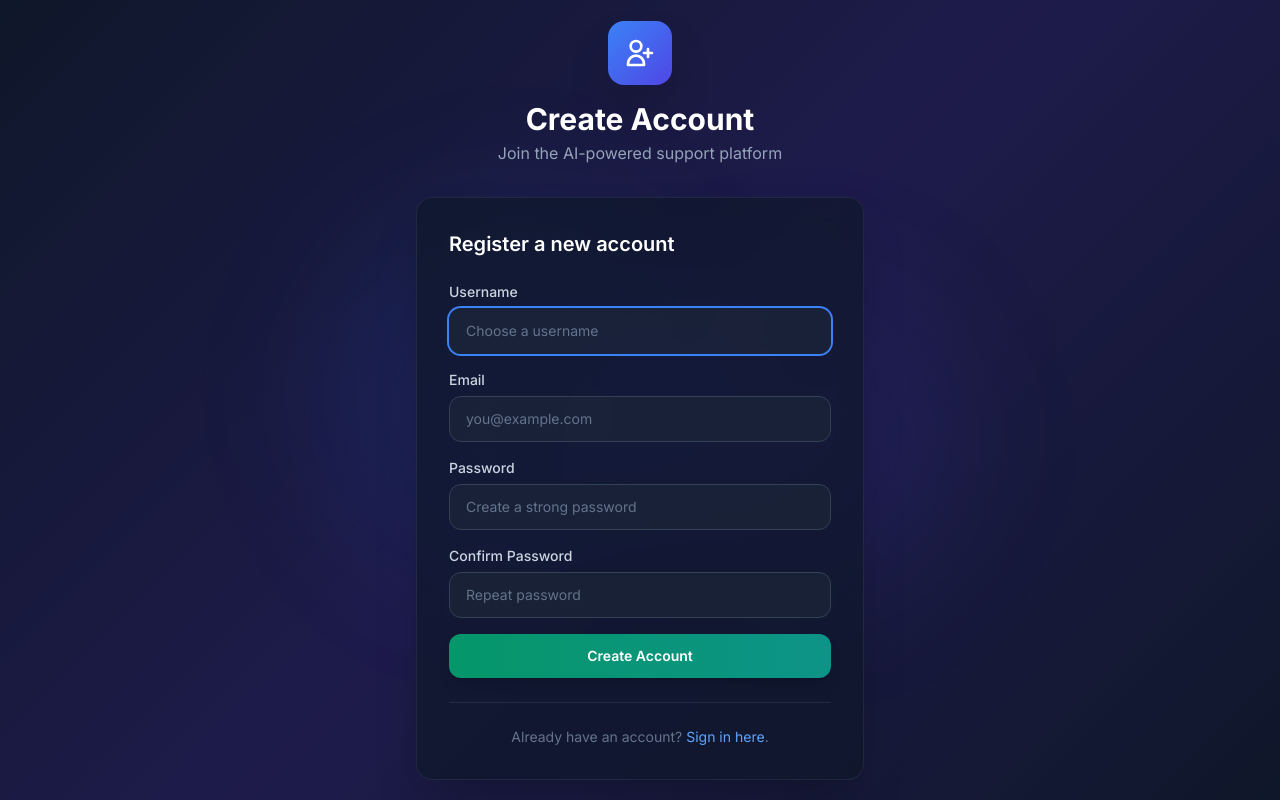
After one commit to OPJASH448/AI-Customer-Support, a Django app: page /signup/ in a window 1280 px wide. The commit adds this page. Run offline with Django 4.2, Linux system fonts and the light colour scheme; parts of the project's set-up code (start-up, migrations or seed data) failed here and were passed over; some libraries are stand-ins or nearby versions.

Commit message:
feat(frontend): Add signup workflow

```diff
--- a/frontend/urls.py
+++ b/frontend/urls.py
@@ -9,5 +9,6 @@ urlpatterns = [
     path('dashboard/', views.dashboard_view, name='dashboard'),
     path('documents/', views.documents_view, name='documents'),
     path('login/',   views.login_view,    name='login'),
+    path('signup/',  views.signup_view,   name='signup'),
     path('logout/',  views.logout_view,   name='logout'),
 ]
--- a/frontend/views.py
+++ b/frontend/views.py
@@ -43,6 +43,35 @@ def logout_view(request):
     return redirect('frontend:login')
 
 
+@require_http_methods(['GET', 'POST'])
+def signup_view(request):
+    """Sign up page — register a new user and log them in."""
+    if request.user.is_authenticated:
+        return redirect('frontend:chat')
+
+    error = None
+    if request.method == 'POST':
+        username = request.POST.get('username', '').strip()
+        email = request.POST.get('email', '').strip()
+        password = request.POST.get('password', '')
+        password_confirm = request.POST.get('password_confirm', '')
+
+        if not username or not email or not password:
+            error = "All fields are required."
+        elif password != password_confirm:
+            error = "Passwords do not match."
+        elif User.objects.filter(username=username).exists():
+            error = "Username already exists."
+        else:
+            # Create the user
+            user = User.objects.create_user(username=username, email=email, password=password)
+            # Log the user in
+            login(request, user)
+            return redirect('frontend:chat')
+
+    return render(request, 'signup.html', {'error': error})
+
+
 @login_required(login_url='/login/')
 def chat_view(request):
     """Main chat interface with conversation history sidebar."""
--- a/templates/login.html
+++ b/templates/login.html
@@ -53,7 +53,7 @@
 
       <div class="mt-6 pt-6 border-t border-slate-700/50">
         <p class="text-center text-sm text-slate-500">
-          New here? Ask your admin to create an account.
+          New here? <a href="{% url 'frontend:signup' %}" class="text-blue-400 hover:text-blue-300 hover:underline">Create an account</a>.
         </p>
       </div>
     </div>
--- /dev/null
+++ b/templates/signup.html
@@ -0,0 +1,79 @@
+{% extends "base.html" %}
+{% block title %}Sign Up — AI Support Agent{% endblock %}
+
+{% block auth_content %}
+<div class="min-h-screen hero-bg flex items-center justify-center p-4">
+  <!-- Background glow effects -->
+  <div class="absolute inset-0 overflow-hidden pointer-events-none">
+    <div class="absolute top-1/4 left-1/4 w-96 h-96 bg-blue-600/10 rounded-full blur-3xl"></div>
+    <div class="absolute bottom-1/4 right-1/4 w-80 h-80 bg-indigo-600/10 rounded-full blur-3xl"></div>
+  </div>
+
+  <div class="relative w-full max-w-md">
+    <!-- Logo / Brand -->
+    <div class="text-center mb-8">
+      <div class="inline-flex items-center justify-center w-16 h-16 rounded-2xl bg-gradient-to-br from-blue-500 to-indigo-600 shadow-2xl mb-4">
+        <svg class="w-8 h-8 text-white" fill="none" viewBox="0 0 24 24" stroke="currentColor" stroke-width="2">
+          <path stroke-linecap="round" stroke-linejoin="round" d="M18 9v3m0 0v3m0-3h3m-3 0h-3m-2-5a4 4 0 11-8 0 4 4 0 018 0zM3 20a6 6 0 0112 0v1H3v-1z"/>
+        </svg>
+      </div>
+      <h1 class="text-3xl font-bold text-white">Create Account</h1>
+      <p class="text-slate-400 mt-1">Join the AI-powered support platform</p>
+    </div>
+
+    <!-- Card -->
+    <div class="glass rounded-2xl p-8 shadow-2xl">
+      <h2 class="text-xl font-semibold text-white mb-6">Register a new account</h2>
+
+      {% if error %}
+        <div class="mb-4 px-4 py-3 rounded-xl bg-red-500/10 border border-red-500/30 text-red-400 text-sm">
+          {{ error }}
+        </div>
+      {% endif %}
+      {% if success %}
+        <div class="mb-4 px-4 py-3 rounded-xl bg-emerald-500/10 border border-emerald-500/30 text-emerald-400 text-sm">
+          {{ success }}
+        </div>
+      {% endif %}
+
+      <form method="post" action="{% url 'frontend:signup' %}" class="space-y-4">
+        {% csrf_token %}
+        <div>
+          <label for="username" class="block text-sm font-medium text-slate-300 mb-1.5">Username</label>
+          <input id="username" name="username" type="text" required autofocus
+                 class="w-full px-4 py-3 bg-slate-800/60 border border-slate-700 rounded-xl text-white placeholder-slate-500 focus:outline-none focus:ring-2 focus:ring-blue-500 focus:border-transparent transition-all text-sm"
+                 placeholder="Choose a username" />
+        </div>
+        <div>
+          <label for="email" class="block text-sm font-medium text-slate-300 mb-1.5">Email</label>
+          <input id="email" name="email" type="email" required
+                 class="w-full px-4 py-3 bg-slate-800/60 border border-slate-700 rounded-xl text-white placeholder-slate-500 focus:outline-none focus:ring-2 focus:ring-blue-500 focus:border-transparent transition-all text-sm"
+                 placeholder="you@example.com" />
+        </div>
+        <div>
+          <label for="password" class="block text-sm font-medium text-slate-300 mb-1.5">Password</label>
+          <input id="password" name="password" type="password" required
+                 class="w-full px-4 py-3 bg-slate-800/60 border border-slate-700 rounded-xl text-white placeholder-slate-500 focus:outline-none focus:ring-2 focus:ring-blue-500 focus:border-transparent transition-all text-sm"
+                 placeholder="Create a strong password" />
+        </div>
+        <div>
+          <label for="password_confirm" class="block text-sm font-medium text-slate-300 mb-1.5">Confirm Password</label>
+          <input id="password_confirm" name="password_confirm" type="password" required
+                 class="w-full px-4 py-3 bg-slate-800/60 border border-slate-700 rounded-xl text-white placeholder-slate-500 focus:outline-none focus:ring-2 focus:ring-blue-500 focus:border-transparent transition-all text-sm"
+                 placeholder="Repeat password" />
+        </div>
+        <button type="submit"
+                class="w-full py-3 px-4 bg-gradient-to-r from-emerald-600 to-teal-600 hover:from-emerald-500 hover:to-teal-500 text-white font-semibold rounded-xl shadow-lg hover:shadow-emerald-500/25 transition-all duration-200 text-sm mt-2">
+          Create Account
+        </button>
+      </form>
+
+      <div class="mt-6 pt-6 border-t border-slate-700/50">
+        <p class="text-center text-sm text-slate-500">
+          Already have an account? <a href="{% url 'frontend:login' %}" class="text-blue-400 hover:text-blue-300 hover:underline">Sign in here</a>.
+        </p>
+      </div>
+    </div>
+  </div>
+</div>
+{% endblock %}
```
